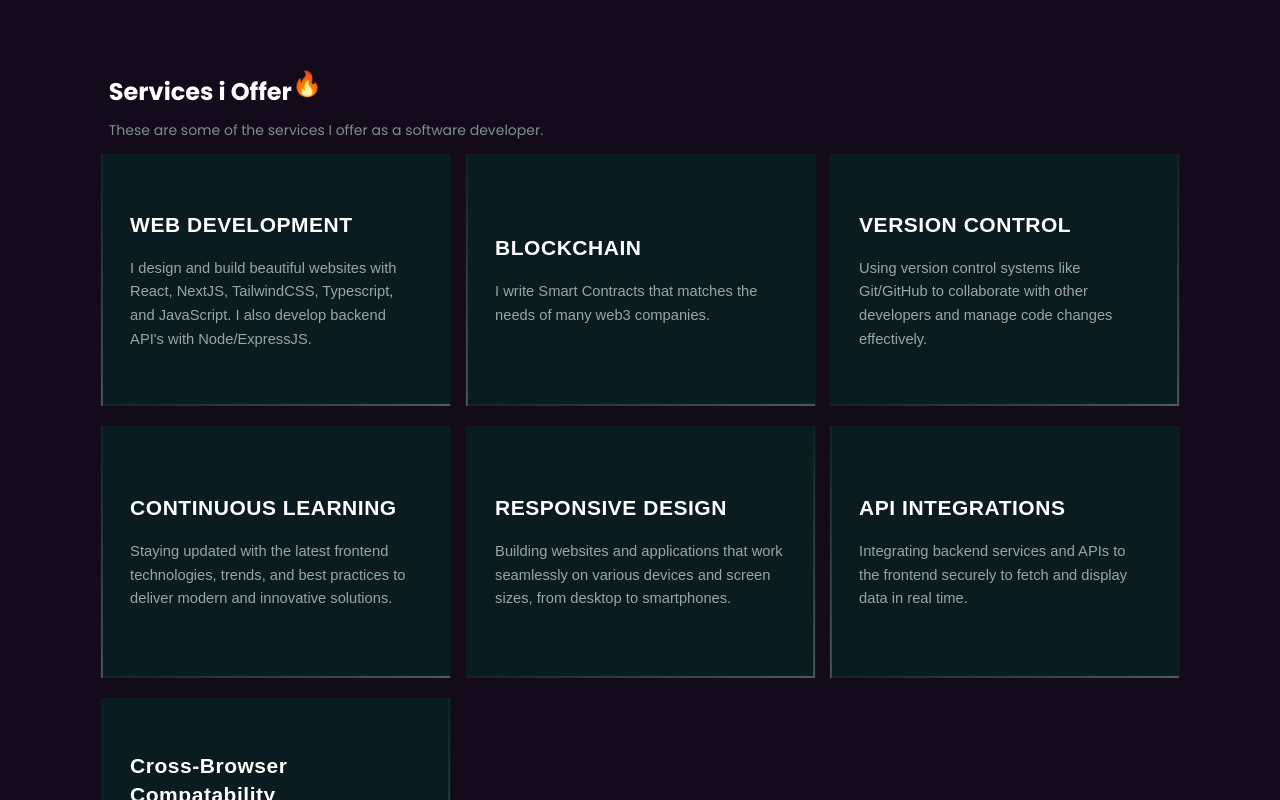
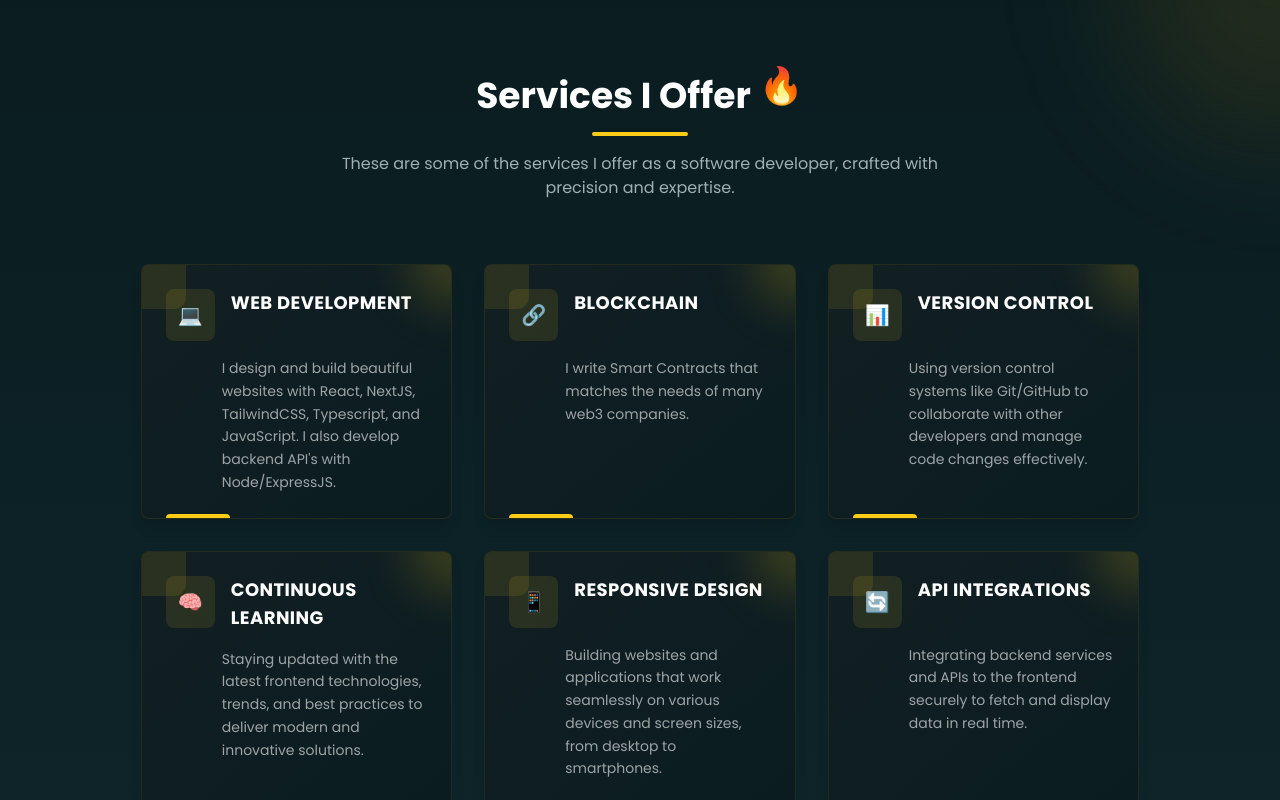
Before and after one commit to heyrapto/portfolio-, a React (Vite) app: page / in a window 1280 px wide. Shown: the part 580-1380 px from the top of the page. Built offline with nearby package versions, Linux system fonts and the light colour scheme.

Commit message:
Update Services.tsx

```diff
--- a/src/pages/Services.tsx
+++ b/src/pages/Services.tsx
@@ -2,15 +2,24 @@ import { motion } from "framer-motion";
 import { useEffect, useRef, useState } from "react";
 
 const Services = () => {
-    const [visibleStates, setVisibleStates] = useState(Array(6).fill(false)); // Track visibility of each service
-    const refs = useRef<(HTMLDivElement | null)[]>([]); // Refs for each service block
+    const [visibleStates, setVisibleStates] = useState(Array(7).fill(false));
+    const [hoveredIndex, setHoveredIndex] = useState(null);
+    const refs = useRef([]);
+
+    const containerVariants = {
+        hidden: { opacity: 0 },
+        visible: {
+            opacity: 1,
+            transition: {
+                staggerChildren: 0.2,
+                delayChildren: 0.3
+            }
+        }
+    };
+
     const itemVariants = {
         hidden: { opacity: 0, y: 20 },
-        visible: {
-            opacity: 1,
-            y: 0,
-            scale: 1.05
-        }
+        visible: { opacity: 1, y: 0 }
     };
 
     useEffect(() => {
@@ -20,106 +29,143 @@ const Services = () => {
                     if (entry.isIntersecting) {
                         setVisibleStates(prev => {
                             const newState = [...prev];
-                            newState[index] = true; // Mark block as visible
+                            newState[index] = true;
                             return newState;
                         });
-                        observer.disconnect(); // Stop observing once visible
+                        observer.disconnect();
                     }
                 },
-                { threshold: 0.1 } // Trigger when 10% of block is in view
+                { threshold: 0.1 }
             );
 
-            if (ref) observer.observe(ref); // Observe the ref if available
+            if (ref) observer.observe(ref);
             return observer;
         });
 
         return () => {
-            observers.forEach(observer => observer.disconnect()); // Clean up on unmount
+            observers.forEach(observer => observer.disconnect());
         };
     }, []);
 
-    return (
-      <section>
-        <div className="flex justify-center py-24">
-          <div className="my_fixed_width">
-            <h2 className="text-2xl font-bold">
-              Services i Offer
-              <span className="inline-block animate-bounce">🔥</span>
-            </h2>
-            <p className="text-sm text-[#808e91] my-3">
-              These are some of the services I offer as a software
-              developer.
-            </p>
-            <div className="grid place-items-center my-5 gap-6 sm:grid-cols-2 md:grid-cols-3 sm:gap-8">
-              {[
+    const services = [
         {
             title: "WEB DEVELOPMENT",
-                  description:
-                    "I design and build beautiful websites with React, NextJS, TailwindCSS, Typescript, and JavaScript. I also develop backend API's with Node/ExpressJS.",
-                  className: "block_left",
+            description: "I design and build beautiful websites with React, NextJS, TailwindCSS, Typescript, and JavaScript. I also develop backend API's with Node/ExpressJS.",
+            icon: "💻"
         },
         {
             title: "BLOCKCHAIN",
-                  description:
-                    "I write Smart Contracts that matches the needs of many web3 companies.",
-                  className: "block_left",
+            description: "I write Smart Contracts that matches the needs of many web3 companies.",
+            icon: "🔗"
         },
         {
             title: "VERSION CONTROL",
-                  description:
-                    "Using version control systems like Git/GitHub to collaborate with other developers and manage code changes effectively.",
-                  className: "block_right",
+            description: "Using version control systems like Git/GitHub to collaborate with other developers and manage code changes effectively.",
+            icon: "📊"
         },
         {
             title: "CONTINUOUS LEARNING",
-                  description:
-                    "Staying updated with the latest frontend technologies, trends, and best practices to deliver modern and innovative solutions.",
-                  className: "block_left",
+            description: "Staying updated with the latest frontend technologies, trends, and best practices to deliver modern and innovative solutions.",
+            icon: "🧠"
         },
         {
             title: "RESPONSIVE DESIGN",
-                  description:
-                    "Building websites and applications that work seamlessly on various devices and screen sizes, from desktop to smartphones.",
-                  className: "block_right",
+            description: "Building websites and applications that work seamlessly on various devices and screen sizes, from desktop to smartphones.",
+            icon: "📱"
         },
         {
             title: "API INTEGRATIONS",
-                  description:
-                    "Integrating backend services and APIs to the frontend securely to fetch and display data in real time.",
-                  className: "block_left",
+            description: "Integrating backend services and APIs to the frontend securely to fetch and display data in real time.",
+            icon: "🔄"
         },
         {
-                  title: "Cross-Browser Compatability",
-                  description:
-                    "Building Websites that works on every type of browser Safari, Chrome, Firefox, Brave etc.",
-                  className: "block_right",
+            title: "CROSS-BROWSER COMPATIBILITY",
+            description: "Building Websites that works on every type of browser Safari, Chrome, Firefox, Brave etc.",
+            icon: "🌐"
         }
-              ].map((service, index) => (
+    ];
+
+    return (
+        <section className="relative py-24 bg-gradient-to-b from-[#0a1c20] to-[#0f272c] overflow-hidden">
+            {/* Decorative Elements */}
+            <div className="absolute top-0 left-0 w-full h-1 bg-gradient-to-r from-yellow-500/0 via-yellow-400 to-yellow-500/0"></div>
+            <div className="absolute -top-40 -right-40 w-80 h-80 bg-yellow-500/10 rounded-full blur-3xl"></div>
+            <div className="absolute -bottom-40 -left-40 w-80 h-80 bg-yellow-500/10 rounded-full blur-3xl"></div>
+
+            <div className="flex justify-center">
+                <div className="my_fixed_width max-w-6xl px-4 sm:px-6 lg:px-8">
+                    <div className="text-center mb-16">
+                        <motion.div
+                            initial={{ opacity: 0, y: -20 }}
+                            animate={{ opacity: 1, y: 0 }}
+                            transition={{ duration: 0.5 }}
+                        >
+                            <h2 className="text-3xl md:text-4xl font-bold text-white">
+                                Services I Offer
+                                <span className="ml-2 inline-block animate-bounce">🔥</span>
+                            </h2>
+                            <div className="w-24 h-1 bg-yellow-400 mx-auto my-4 rounded-full"></div>
+                            <p className="text-[#a0b0b4] max-w-2xl mx-auto">
+                                These are some of the services I offer as a software
+                                developer, crafted with precision and expertise.
+                            </p>
+                        </motion.div>
+                    </div>
+
+                    <motion.div
+                        className="grid gap-6 sm:grid-cols-2 lg:grid-cols-3 sm:gap-8"
+                        variants={containerVariants}
+                        initial="hidden"
+                        animate="visible"
+                    >
+                        {services.map((service, index) => (
                             <motion.div
                                 key={index}
                                 ref={(el) => {
                                     refs.current[index] = el;
                                 }}
-                  className={`w-full h-[240px] flex items-center justify-center relative overflow-hidden px-7 font-clash bg-[#0a1c20] ${service.className}`}
+                                className="relative"
                                 variants={itemVariants}
-                  initial="hidden"
-                  animate={visibleStates[index] ? "visible" : "hidden"}
+                                animate={visibleStates[index] ? { scale: 1, opacity: 1, y: 0 } : { scale: 0.95, opacity: 0, y: 20 }}
                                 transition={{
                                     duration: 0.5,
-                    delay: index * 0.2,
                                     type: "spring",
-                    stiffness: 300,
+                                    stiffness: 100,
                                 }}
+                                onMouseEnter={() => setHoveredIndex(index)}
+                                onMouseLeave={() => setHoveredIndex(null)}
                             >
-                  <div>
-                    <h3 className="text-white font-bold text-xl mb-4 tracking-wide">
+                                <div
+                                    className={`h-full rounded-lg p-6 bg-gradient-to-br from-[#121f23] to-[#0a1c20] border border-yellow-500/10 shadow-lg relative z-10 overflow-hidden transition-all duration-300 ${
+                                        hoveredIndex === index ? "shadow-yellow-400/20" : ""
+                                    }`}
+                                >
+                                    {/* Yellow accent corner */}
+                                    <div className="absolute -top-10 -right-10 w-20 h-20 bg-yellow-400/20 rounded-full blur-xl"></div>
+
+                                    <div className="absolute -top-1 -left-1 w-12 h-12 rounded-br-xl bg-yellow-400/10"></div>
+
+                                    <div className="flex items-start mb-4">
+                                        <span className="text-xl p-3 bg-yellow-400/10 rounded-lg mr-4">
+                                            {service.icon}
+                                        </span>
+                                        <h3 className="text-white font-bold text-lg tracking-wide">
                                             {service.title}
                                         </h3>
-                    <p className="text-[#FFFFFF99] text-sm leading-relaxed">{service.description}</p>
+                                    </div>
+
+                                    <p className="text-[#FFFFFF99] text-sm leading-relaxed pl-14">
+                                        {service.description}
+                                    </p>
+
+                                    {/* Bottom accent */}
+                                    <div className={`h-1 w-16 bg-yellow-400 absolute bottom-0 left-6 rounded-t-lg transition-all duration-500 ${
+                                        hoveredIndex === index ? "w-32" : ""
+                                    }`}></div>
                                 </div>
                             </motion.div>
                         ))}
-            </div>
+                    </motion.div>
                 </div>
             </div>
         </section>
```
Lines whose indentation alone changed are shown as unchanged.
